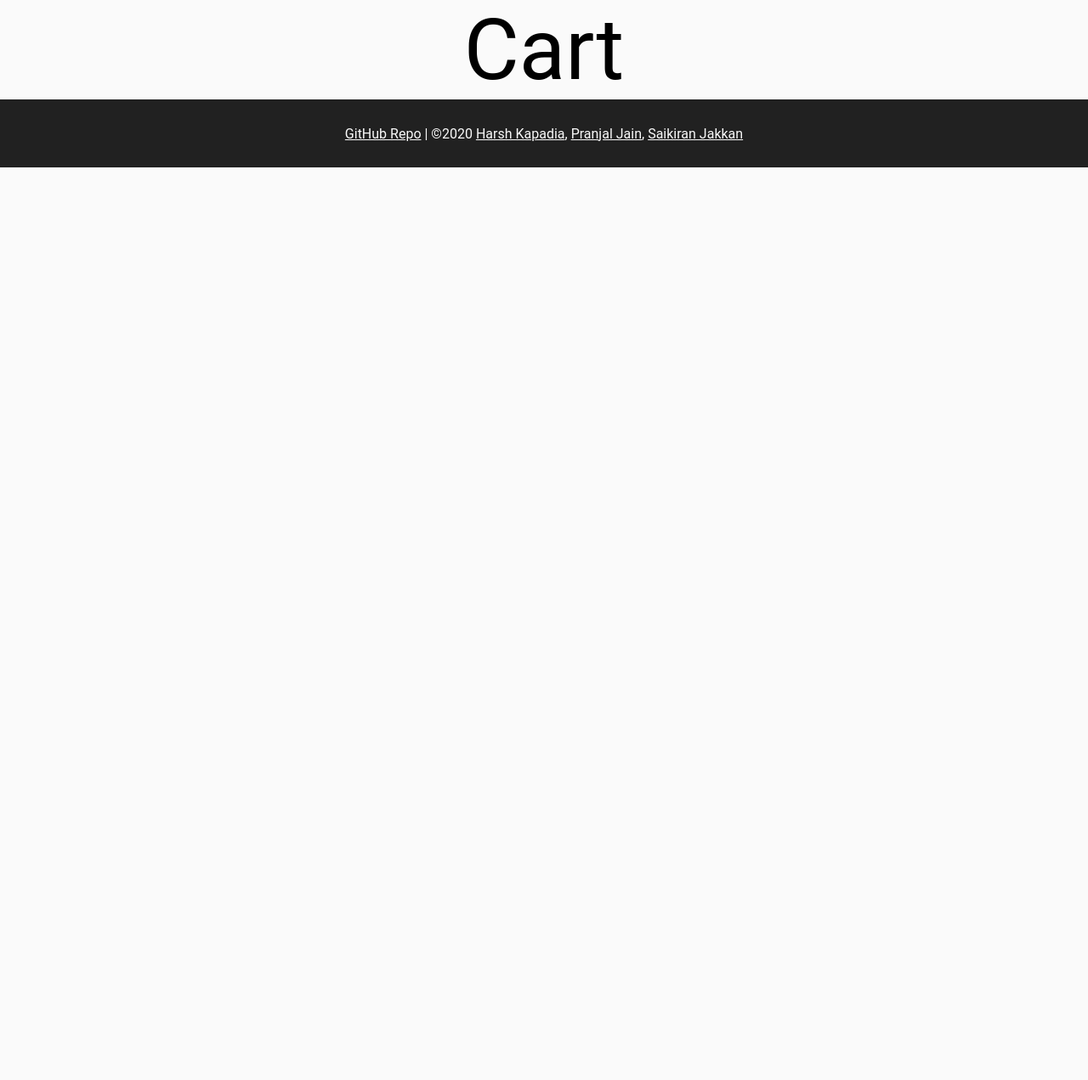
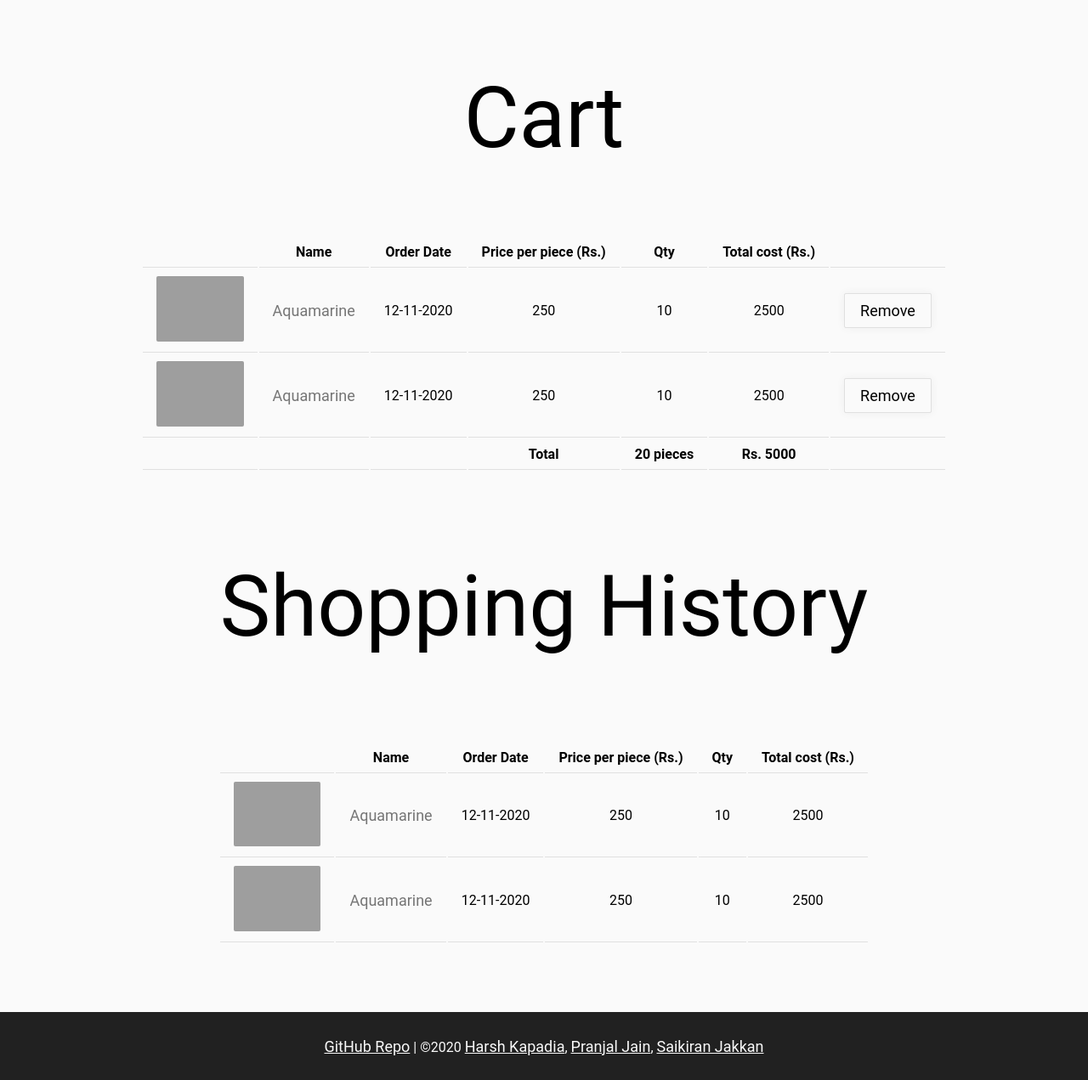
Before and after one commit to HarshKapadia2/hps-gems, a PHP site: page /client/html/cart.html in a window 1280 px wide. Shown: the part 80-1351 px from the top of the page at 85% size. Before the commit the page ends 277 px from the top, so only its background shows below. Run offline with PHP 8.4, Linux system fonts and the light colour scheme; grey boxes are pictures that could not be loaded.

Commit message:
:sparkles: feat: Add cart front end

```diff
--- a/client/css/cart.css
+++ b/client/css/cart.css
@@ -3,9 +3,95 @@ main
 	display: flex;
 	flex-direction: column;
 	align-items: center;
+	padding: 5em 0;
 }
 
 #main-title
 {
 	font-size: clamp(60px, 10vw, 100px);
 }
+
+#undelivered-items
+{
+	padding-top: 5em;
+}
+
+#undelivered-items, #delivered-items
+{
+	display: flex;
+	justify-content: center;
+	overflow: auto;
+	width: 90vw;
+	margin: auto;
+}
+
+#table-name
+{
+	font-size: clamp(40px, 10vw, 100px);
+	padding: 1em 0;
+	text-align: center;
+}
+
+img
+{
+	width: 8vw;
+	border-radius: 2px;
+}
+
+table
+{
+	overflow: auto;
+}
+
+th, td
+{
+	padding: 0.5em 1em;
+	text-align: center;
+	border-bottom: 1px solid #e0e0e0;
+}
+
+a
+{
+	font-size: 18px;
+	color: #757575;
+}
+
+a:hover
+{
+	text-decoration: underline;
+}
+
+button
+{
+	padding: 0.5em 1em;
+	width: 100%;
+	text-align: center;
+}
+
+button:hover
+{
+	background-color: #e53935;
+}
+
+#total-row
+{
+	font-weight: bold;
+}
+
+/* ====================================== MEDIA QUERY ======================================== */
+
+@media screen and (max-width: 650px)
+{
+	img
+	{
+		width: 15vw;
+	}
+}
+
+@media screen and (max-width: 360px)
+{
+	img
+	{
+		width: 20vw;
+	}
+}
--- a/client/html/cart.html
+++ b/client/html/cart.html
@@ -32,10 +32,79 @@
 		<main>
 			<div id="main-title">Cart</div>
 
-			<div id="product-list">
+			<div id="undelivered-items">
 				<table>
 					<tr>
+						<th></th>
+						<th>Name</th>
+						<th>Order Date</th>
+						<th>Price per piece (Rs.)</th>
+						<th>Qty</th>
+						<th>Total cost (Rs.)</th>
+						<th></th>
+					</tr>
 
+					<tr>
+						<td><a href="./product.html?id=1"><img src="https://firebasestorage.googleapis.com/v0/b/hps-gems.appspot.com/o/product%2Faquamarine.jpg?alt=media&token=b53597d3-5adf-4e55-9bd9-7ccdfc69381b"></a></td>
+						<td><a href="./product.html?id=1">Aquamarine</a></td>
+						<td>12-11-2020</td>
+						<td>250</td>
+						<td>10</td>
+						<td>2500</td>
+						<td><button type="submit">Remove</button></td>
+					</tr>
+
+					<tr>
+						<td><a href="./product.html?id=1"><img src="https://firebasestorage.googleapis.com/v0/b/hps-gems.appspot.com/o/product%2Faquamarine.jpg?alt=media&token=b53597d3-5adf-4e55-9bd9-7ccdfc69381b"></a></td>
+						<td><a href="./product.html?id=1">Aquamarine</a></td>
+						<td>12-11-2020</td>
+						<td>250</td>
+						<td>10</td>
+						<td>2500</td>
+						<td><button type="submit">Remove</button></td>
+					</tr>
+
+					<tr id="total-row">
+						<td></td>
+						<td></td>
+						<td></td>
+						<td>Total</td>
+						<td>20 pieces</td>
+						<td>Rs. 5000</td>
+						<td></td>
+					</tr>
+				</table>
+			</div>
+
+			<div id="table-name">Shopping History</div>
+
+			<div id="delivered-items">
+				<table>
+					<tr>
+						<th></th>
+						<th>Name</th>
+						<th>Order Date</th>
+						<th>Price per piece (Rs.)</th>
+						<th>Qty</th>
+						<th>Total cost (Rs.)</th>
+					</tr>
+
+					<tr>
+						<td><a href="./product.html?id=1"><img src="https://firebasestorage.googleapis.com/v0/b/hps-gems.appspot.com/o/product%2Faquamarine.jpg?alt=media&token=b53597d3-5adf-4e55-9bd9-7ccdfc69381b"></a></td>
+						<td><a href="./product.html?id=1">Aquamarine</a></td>
+						<td>12-11-2020</td>
+						<td>250</td>
+						<td>10</td>
+						<td>2500</td>
+					</tr>
+
+					<tr>
+						<td><a href="./product.html?id=1"><img src="https://firebasestorage.googleapis.com/v0/b/hps-gems.appspot.com/o/product%2Faquamarine.jpg?alt=media&token=b53597d3-5adf-4e55-9bd9-7ccdfc69381b"></a></td>
+						<td><a href="./product.html?id=1">Aquamarine</a></td>
+						<td>12-11-2020</td>
+						<td>250</td>
+						<td>10</td>
+						<td>2500</td>
 					</tr>
 				</table>
 			</div>
```
